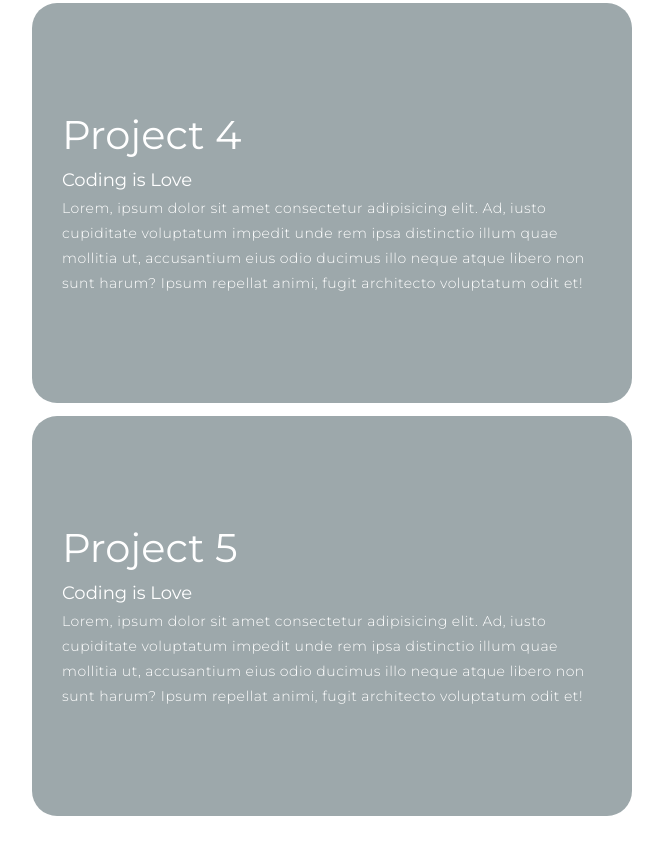
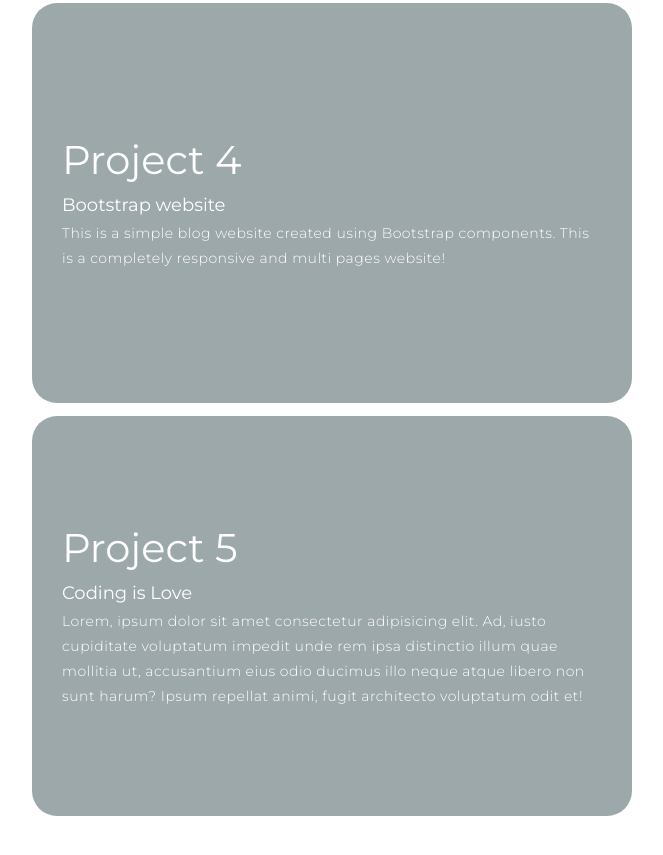
Before and after one commit to anurag256/MyPortfolio, a plain HTML site: page index.html in a window 1280 px wide. Shown: the part 3079-3934 px from the top of the page, without its empty margins (308-971 px from the left). Drawn offline with Linux system fonts and the light colour scheme.

Commit message:
new site linked with PF

```diff
--- a/index.html
+++ b/index.html
@@ -30,7 +30,7 @@
    </div>
   </section>
   <!-- End Header -->
-  <!-- Hero Section  -->
+  <!-- Info Section  -->
   <section id="hero">
    <div class="hero container">
     <div>
@@ -41,7 +41,7 @@
     </div>
    </div>
   </section>
-  <!-- End Hero Section  -->
+  <!-- End Info Section  -->
   <!-- Service Section -->
   <section id="services">
    <div class="services container">
@@ -119,8 +119,8 @@
      <div class="project-item">
       <div class="project-info">
        <h1>Project 4</h1>
-       <h2>Coding is Love</h2>
-       <p>Lorem, ipsum dolor sit amet consectetur adipisicing elit. Ad, iusto cupiditate voluptatum impedit unde rem ipsa distinctio illum quae mollitia ut, accusantium eius odio ducimus illo neque atque libero non sunt harum? Ipsum repellat animi, fugit architecto voluptatum odit et!</p>
+       <h2>Bootstrap website</h2>
+       <p>This is a simple blog website created using Bootstrap components. This is a completely responsive and multi pages website!</p>
       </div>
      </div>
      <br>
```
